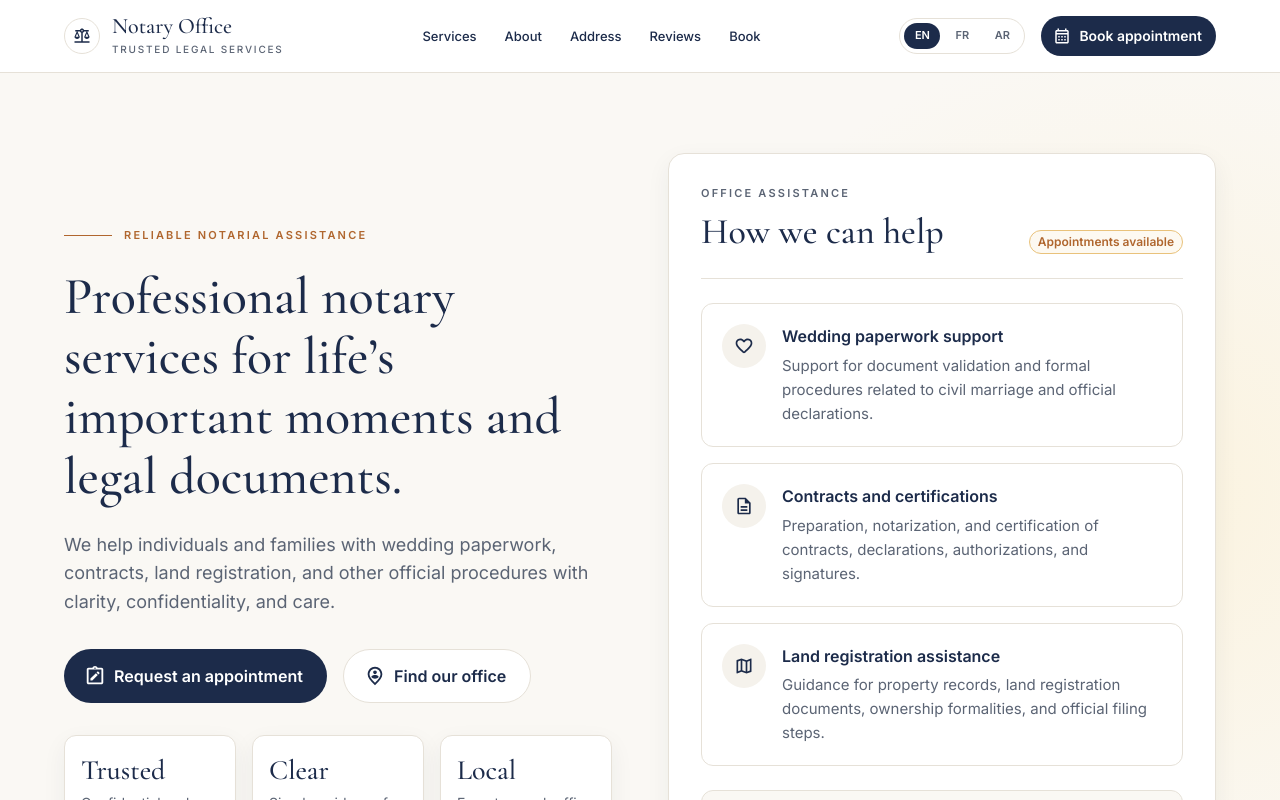
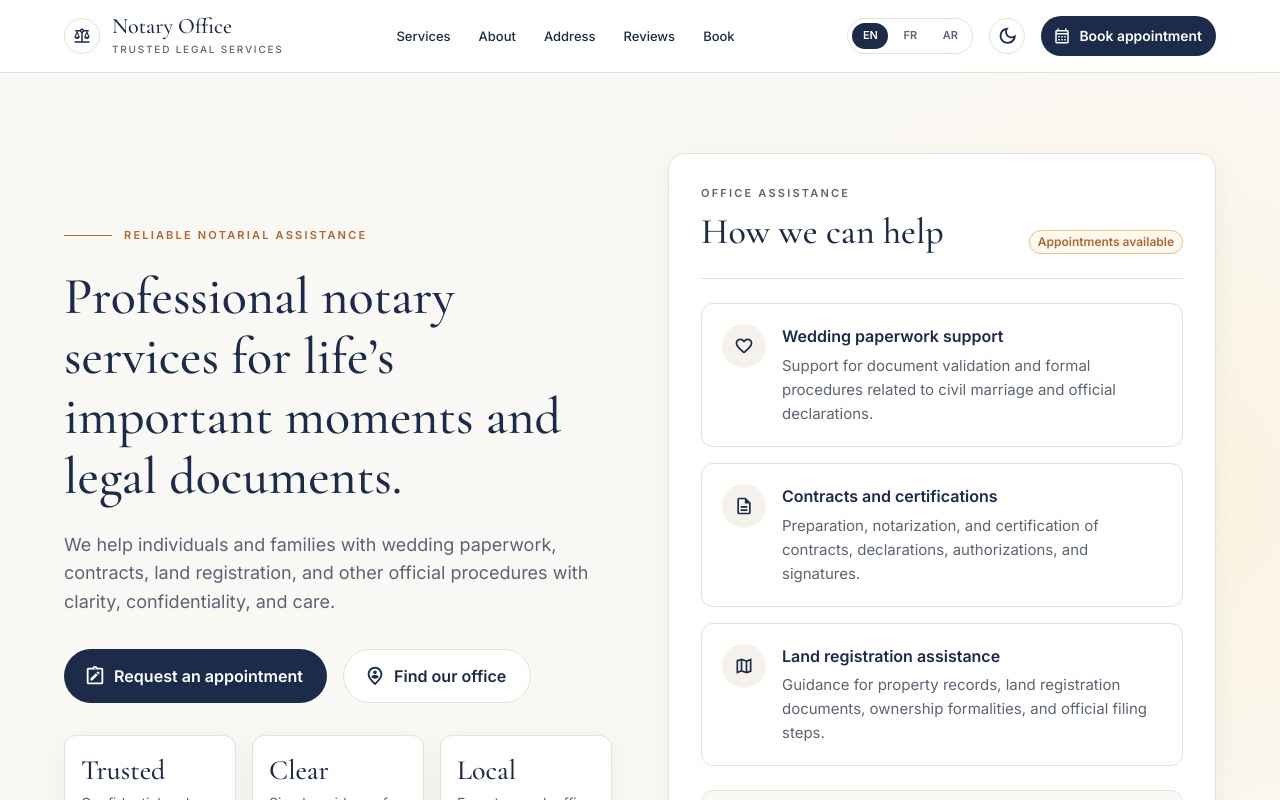
Before and after one commit to notary-office/notary-office.github.io, a React (Vite) app: page / in a window 1280 px wide. Shown: the top 800 px of the page. Built offline with nearby package versions, Linux system fonts and the light colour scheme.

Commit message:
feat: implement dark/light mode toggle and update theme context

```diff
--- a/src/DirectionalTheme.jsx
+++ b/src/DirectionalTheme.jsx
@@ -1,4 +1,4 @@
-import { useMemo } from 'react';
+import { useCallback, useEffect, useMemo, useState } from 'react';
 import { CacheProvider } from '@emotion/react';
 import createCache from '@emotion/cache';
 import { ThemeProvider } from '@mui/material/styles';
@@ -6,6 +6,7 @@ import CssBaseline from '@mui/material/CssBaseline';
 import { prefixer } from 'stylis';
 import rtlPlugin from 'stylis-plugin-rtl';
 
+import { ColorModeContext } from './colorMode.js';
 import { createAppTheme } from './theme.js';
 import { useLanguage } from './i18n/context.js';
 
@@ -15,17 +16,61 @@ const caches = {
   rtl: createCache({ key: 'muirtl', stylisPlugins: [prefixer, rtlPlugin] }),
 };
 
-// Emotion cache + MUI theme for the current language's direction.
+const STORAGE_KEY = 'notary-office.colorMode';
+const darkQuery = typeof window !== 'undefined' && window.matchMedia ? window.matchMedia('(prefers-color-scheme: dark)') : null;
+const systemMode = () => (darkQuery?.matches ? 'dark' : 'light');
+
+function getSavedMode() {
+  try {
+    const saved = localStorage.getItem(STORAGE_KEY);
+    return saved === 'light' || saved === 'dark' ? saved : null;
+  } catch {
+    // Storage can be blocked (private mode, strict settings).
+    return null;
+  }
+}
+
+// Saved choice first, otherwise the system setting (followed live until the visitor picks one).
+function useColorModeState() {
+  const [saved, setSaved] = useState(getSavedMode);
+  const [system, setSystem] = useState(systemMode);
+
+  useEffect(() => {
+    if (!darkQuery) return undefined;
+    const onChange = () => setSystem(systemMode());
+    darkQuery.addEventListener('change', onChange);
+    return () => darkQuery.removeEventListener('change', onChange);
+  }, []);
+
+  const mode = saved ?? system;
+  const toggleMode = useCallback(() => {
+    const next = mode === 'dark' ? 'light' : 'dark';
+    setSaved(next);
+    try {
+      localStorage.setItem(STORAGE_KEY, next);
+    } catch {
+      // Not persisted; the choice still applies for this visit.
+    }
+  }, [mode]);
+
+  return useMemo(() => ({ mode, toggleMode }), [mode, toggleMode]);
+}
+
+// Emotion cache + MUI theme for the current language's direction and color mode.
 export default function DirectionalTheme({ children }) {
   const { dir } = useLanguage();
-  const theme = useMemo(() => createAppTheme(dir), [dir]);
+  const colorMode = useColorModeState();
+  const theme = useMemo(() => createAppTheme(dir, colorMode.mode), [dir, colorMode.mode]);
 
   return (
     <CacheProvider value={caches[dir]}>
-      <ThemeProvider theme={theme}>
-        <CssBaseline />
-        {children}
-      </ThemeProvider>
+      <ColorModeContext.Provider value={colorMode}>
+        <ThemeProvider theme={theme}>
+          {/* enableColorScheme sets `color-scheme`, so scrollbars and form controls match the mode. */}
+          <CssBaseline enableColorScheme />
+          {children}
+        </ThemeProvider>
+      </ColorModeContext.Provider>
     </CacheProvider>
   );
 }
--- /dev/null
+++ b/src/colorMode.js
@@ -0,0 +1,11 @@
+import { createContext, useContext } from 'react';
+
+// Kept apart from DirectionalTheme.jsx so that file only exports components (react-refresh rule).
+export const ColorModeContext = createContext(null);
+
+// { mode, toggleMode }; see DirectionalTheme.
+export function useColorMode() {
+  const value = useContext(ColorModeContext);
+  if (!value) throw new Error('useColorMode must be used inside <DirectionalTheme>.');
+  return value;
+}
--- a/src/components/Header.jsx
+++ b/src/components/Header.jsx
@@ -16,8 +16,11 @@ import Typography from '@mui/material/Typography';
 import BalanceIcon from '@mui/icons-material/Balance';
 import CalendarMonthOutlinedIcon from '@mui/icons-material/CalendarMonthOutlined';
 import CloseIcon from '@mui/icons-material/Close';
+import DarkModeOutlinedIcon from '@mui/icons-material/DarkModeOutlined';
+import LightModeOutlinedIcon from '@mui/icons-material/LightModeOutlined';
 import MenuIcon from '@mui/icons-material/Menu';
 
+import { useColorMode } from '../colorMode.js';
 import { business } from '../config/business.js';
 import { DICTIONARIES, LANGUAGES, useLanguage } from '../i18n/context.js';
 import { HEADER_HEIGHT, tracking } from '../theme.js';
@@ -110,6 +113,25 @@ function LanguageSwitcher() {
   );
 }
 
+function ColorModeToggle() {
+  const { t } = useLanguage();
+  const { mode, toggleMode } = useColorMode();
+  const dark = mode === 'dark';
+  const label = t(dark ? 'header.lightMode' : 'header.darkMode');
+
+  return (
+    <IconButton
+      aria-label={label}
+      title={label}
+      onClick={toggleMode}
+      size="small"
+      sx={{ width: 36, height: 36, border: 1, borderColor: 'divider', color: 'primary.main' }}
+    >
+      {dark ? <LightModeOutlinedIcon fontSize="small" /> : <DarkModeOutlinedIcon fontSize="small" />}
+    </IconButton>
+  );
+}
+
 export default function Header() {
   const { t } = useLanguage();
   const [drawerOpen, setDrawerOpen] = useState(false);
@@ -139,10 +161,11 @@ export default function Header() {
             ))}
           </Box>
 
-          <Box sx={{ display: 'flex', alignItems: 'center', gap: 2, ml: { xs: 'auto', md: 0 } }}>
+          <Box sx={{ display: 'flex', alignItems: 'center', gap: { xs: 1, sm: 2 }, ml: { xs: 'auto', md: 0 } }}>
             <Box sx={{ display: { xs: 'none', sm: 'block' } }}>
               <LanguageSwitcher />
             </Box>
+            <ColorModeToggle />
             <Button
               variant="contained"
               size="small"
--- a/src/components/Services.jsx
+++ b/src/components/Services.jsx
@@ -18,8 +18,6 @@ const SERVICES = [
   { key: 'land', icon: AccountBalanceOutlinedIcon, tint: 'green' },
 ];
 
-const ICON_COLORS = { rose: '#B23A48', green: '#2E6B4F' };
-
 function ServiceCard({ icon: Icon, tint, title, text, bullets, index }) {
   return (
     <Card component="article" sx={{ p: { xs: 3, sm: 4 }, height: '100%' }}>
@@ -30,7 +28,7 @@ function ServiceCard({ icon: Icon, tint, title, text, bullets, index }) {
             height: 56,
             borderRadius: '12px',
             bgcolor: `tint.${tint}`,
-            color: ICON_COLORS[tint],
+            color: `tint.${tint}Icon`,
             display: 'grid',
             placeItems: 'center',
           }}
--- a/src/components/WhyChooseUs.jsx
+++ b/src/components/WhyChooseUs.jsx
@@ -21,7 +21,7 @@ function ProcessCard() {
   return (
     <Box
       sx={{
-        bgcolor: 'primary.dark',
+        bgcolor: 'feature',
         color: 'common.white',
         borderRadius: '16px',
         boxShadow: cardShadow,
--- a/src/i18n/ar.js
+++ b/src/i18n/ar.js
@@ -20,6 +20,8 @@ const ar = {
     language: 'اللغة',
     openMenu: 'فتح القائمة',
     closeMenu: 'إغلاق القائمة',
+    darkMode: 'التبديل إلى الوضع الداكن',
+    lightMode: 'التبديل إلى الوضع الفاتح',
   },
 
   hero: {
--- a/src/i18n/en.js
+++ b/src/i18n/en.js
@@ -21,6 +21,8 @@ const en = {
     language: 'Language',
     openMenu: 'Open menu',
     closeMenu: 'Close menu',
+    darkMode: 'Switch to dark mode',
+    lightMode: 'Switch to light mode',
   },
 
   hero: {
--- a/src/i18n/fr.js
+++ b/src/i18n/fr.js
@@ -20,6 +20,8 @@ const fr = {
     language: 'Langue',
     openMenu: 'Ouvrir le menu',
     closeMenu: 'Fermer le menu',
+    darkMode: 'Passer en mode sombre',
+    lightMode: 'Passer en mode clair',
   },
 
   hero: {
--- a/src/theme.js
+++ b/src/theme.js
@@ -1,8 +1,13 @@
 import { createTheme } from '@mui/material/styles';
 
-const colors = {
-  navy: '#1C2B4A',
-  navyDark: '#152036',
+// `ink` is the main text/brand color and `onInk` the text on top of it (contained buttons).
+// `feature` is the deep navy of the process card, which stays dark in both modes.
+const PALETTES = {
+  light: {
+    ink: '#1C2B4A',
+    inkHover: '#152036',
+    onInk: '#FFFFFF',
+    feature: '#152036',
     copper: '#B0662E',
     page: '#FAF8F4',
     paper: '#FFFFFF',
@@ -14,6 +19,28 @@ const colors = {
     heroGlow: '#FBF3DF',
     tintGreen: '#EAF3EE',
     tintRose: '#FDEEEE',
+    iconGreen: '#2E6B4F',
+    iconRose: '#B23A48',
+  },
+  dark: {
+    ink: '#EDE6D9',
+    inkHover: '#D9CFBD',
+    onInk: '#1C2B4A',
+    feature: '#22335A',
+    copper: '#D9935C',
+    page: '#0F1626',
+    paper: '#172238',
+    alt: '#131D30',
+    border: 'rgba(237,230,217,0.12)',
+    body: '#A9B2C2',
+    gold: '#E9C27B',
+    goldBg: 'rgba(233,194,123,0.10)',
+    heroGlow: 'rgba(233,194,123,0.09)',
+    tintGreen: 'rgba(124,196,160,0.14)',
+    tintRose: 'rgba(229,138,150,0.14)',
+    iconGreen: '#7CC4A0',
+    iconRose: '#E58A96',
+  },
 };
 
 const serif = '"Cormorant Garamond", Georgia, "Times New Roman", serif';
@@ -78,8 +105,9 @@ export const swipeRow = (t) => ({
   },
 });
 
-export function createAppTheme(direction = 'ltr') {
+export function createAppTheme(direction = 'ltr', mode = 'light') {
   const rtl = direction === 'rtl';
+  const colors = PALETTES[mode];
   const headingFont = rtl ? arabic : serif;
   const bodyFont = rtl ? arabic : sans;
   // Cairo needs more line height than Cormorant for its tall ascenders and dots.
@@ -88,20 +116,22 @@ export function createAppTheme(direction = 'ltr') {
     fontWeight: rtl ? 600 : 500,
     lineHeight: rtl ? 1.4 : lineHeight,
     letterSpacing: 'normal',
-    color: colors.navy,
+    color: colors.ink,
   });
 
   const base = createTheme({
     direction,
     palette: {
-      primary: { main: colors.navy, dark: colors.navyDark, contrastText: '#FFFFFF' },
+      mode,
+      primary: { main: colors.ink, dark: colors.inkHover, contrastText: colors.onInk },
       secondary: { main: colors.copper, contrastText: '#FFFFFF' },
       background: { default: colors.page, paper: colors.paper, alt: colors.alt },
-      text: { primary: colors.navy, secondary: colors.body },
+      text: { primary: colors.ink, secondary: colors.body },
       divider: colors.border,
       gold: { main: colors.gold, bg: colors.goldBg },
-      tint: { green: colors.tintGreen, rose: colors.tintRose },
+      tint: { green: colors.tintGreen, rose: colors.tintRose, greenIcon: colors.iconGreen, roseIcon: colors.iconRose },
       heroGlow: colors.heroGlow,
+      feature: colors.feature,
     },
     shape: { borderRadius: 16 },
     typography: {
@@ -162,8 +192,8 @@ export function createAppTheme(direction = 'ltr') {
           outlined: {
             backgroundColor: colors.paper,
             borderColor: colors.border,
-            color: colors.navy,
-            '&:hover': { borderColor: colors.navy, backgroundColor: colors.paper },
+            color: colors.ink,
+            '&:hover': { borderColor: colors.ink, backgroundColor: colors.paper },
           },
         },
       },
```
Lines whose indentation alone changed are shown as unchanged.
